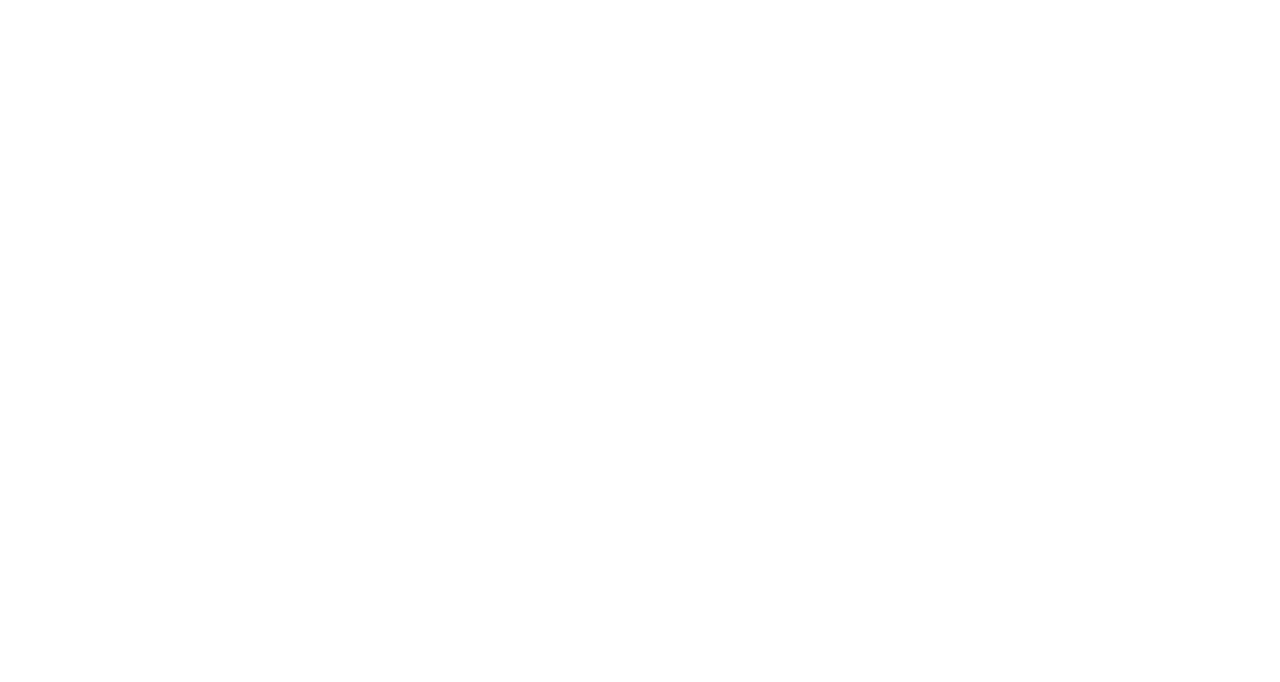
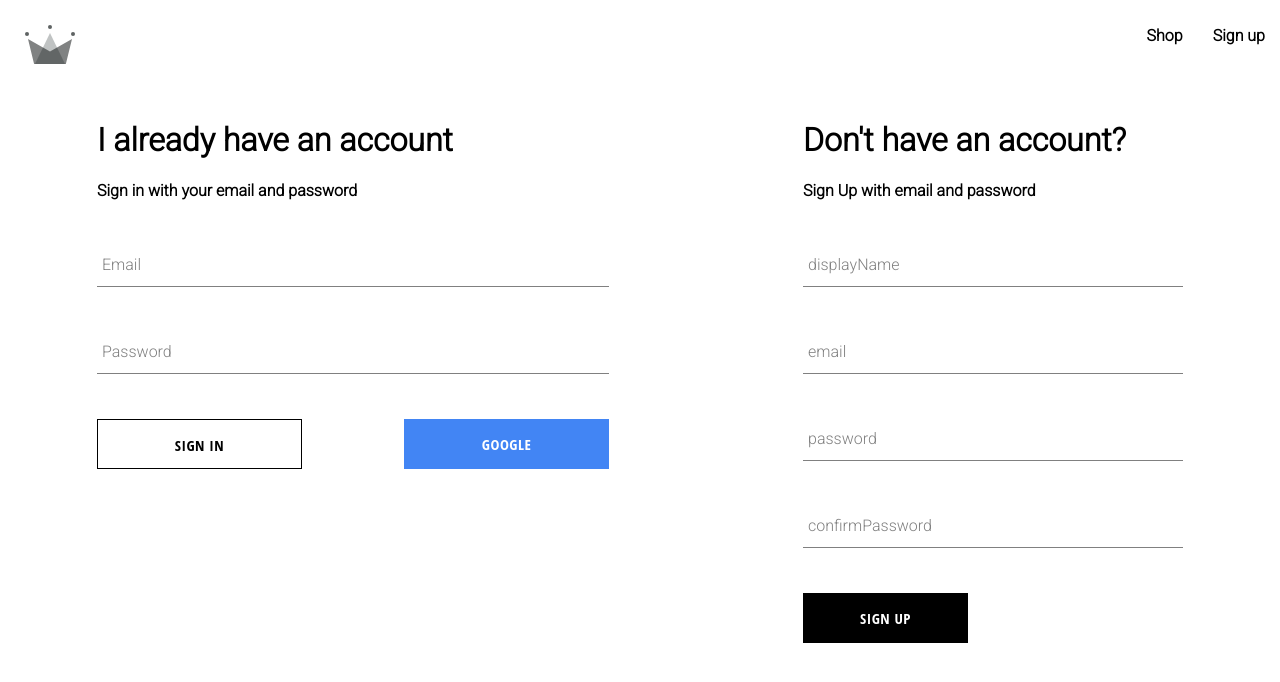
Before and after one commit to AlissonDavisAlmeida/ecommerce_react, a React (Create React App) app: page /authenticate in a window 1280 px wide. Before the commit this address had no page. Shown: the top 682 px of the page. Built offline with nearby package versions, Linux system fonts and the light colour scheme.

Commit message:
User Context API

```diff
--- a/src/App.tsx
+++ b/src/App.tsx
@@ -13,7 +13,7 @@ function App() {
           <Route path="/" element={<NavBar />} >
               <Route index element={<HomePage />} />
               <Route path="shop" element={<ShoppinPage />} />
-              <Route path="signin" element={<Signin />} />
+              <Route path="authenticate" element={<Signin />} />
           </Route>
       </Routes>
   );
--- a/src/components/signinForm/signInForm.tsx
+++ b/src/components/signinForm/signInForm.tsx
@@ -1,4 +1,6 @@
-import { ChangeEvent, FormEvent, useState } from "react";
+import { FirebaseError } from "firebase/app";
+import { ChangeEvent, FormEvent, useContext, useState } from "react";
+import { UserContext } from "../../context/user_context";
 import { createUserDocumentFromAuth, signInWithEmail, signInWithGooglePopUp } from "../../utils/firebase/firebase_utils";
 import Button from "../buttonForm/ButtonForm";
 import FormInput from "../formInput/formInput";
@@ -19,7 +21,7 @@ const initialStateFormFields: InitialState = {
 export function SignInForm() {
 
     const [formField, setformField] = useState(initialStateFormFields);
-
+    const { setUser } = useContext(UserContext)
 
     const signinWithGoogle = async () => {
         const { user } = await signInWithGooglePopUp()
@@ -32,10 +34,15 @@ export function SignInForm() {
 
 
         try {
-            const response = await signInWithEmail(formField.email_form, formField.password_form)
+            const { user } = await signInWithEmail(formField.email_form, formField.password_form)
+
+            setUser?.(user)
             setformField(initialStateFormFields)
         } catch (error: any) {
-
+            if (error.code === "auth/user-not-found") {
+                alert("User not found")
+            }
+            console.log(typeof error)
         }
     }
 
--- a/src/components/signupForm/SignUpForm.tsx
+++ b/src/components/signupForm/SignUpForm.tsx
@@ -1,4 +1,5 @@
-import { ChangeEvent, FormEvent, useState } from "react";
+import { ChangeEvent, FormEvent, useContext, useState } from "react";
+import { UserContext } from "../../context/user_context";
 import { createUser, createUserDocumentFromAuth } from "../../utils/firebase/firebase_utils";
 import Button from "../buttonForm/ButtonForm";
 import FormInput from "../formInput/formInput";
@@ -23,6 +24,9 @@ export function SignupForm() {
 
     const [formField, setformField] = useState(initialStateFormFields);
 
+    const {setUser} = useContext(UserContext)
+
+
     const handleChange = (e: ChangeEvent<HTMLInputElement>) => {
         const { id, value } = e.target;
         setformField({ ...formField, [id]: value });
@@ -37,9 +41,11 @@ export function SignupForm() {
 
         try {
 
-            const login = await createUser(formField.email, formField.password);
+            const { user } = await createUser(formField.email, formField.password);
 
-            const user = await createUserDocumentFromAuth(login?.user, { displayName: formField.displayName });
+            setUser?.(user)
+
+            await createUserDocumentFromAuth(user, { displayName: formField.displayName });
 
             setformField(initialStateFormFields);
         } catch (error: any) {
@@ -80,7 +86,7 @@ export function SignupForm() {
                     value={formField.confirmPassword}
                     required={true} />
 
-                <Button props={{type: "submit"}}>
+                <Button props={{ type: "submit" }}>
                     Sign Up
                 </Button>
             </form>
--- a/src/components/ui/navbar/navbar.tsx
+++ b/src/components/ui/navbar/navbar.tsx
@@ -1,8 +1,24 @@
 import { Link, Outlet } from "react-router-dom";
 import "./navbar.scss"
 import { ReactComponent as Chrown } from "../../../assets/crown.svg"
+import { useContext } from "react";
+import { UserContext } from "../../../context/user_context";
+import { logout } from "../../../utils/firebase/firebase_utils";
 
 function NavBar() {
+
+
+
+    const { user, setUser } = useContext(UserContext)
+
+    const handleLogout = async () => {
+        const result = await logout();
+
+
+        setUser?.(null)
+
+    }
+
     return (
         <>
             <div className="navigation">
@@ -14,7 +30,8 @@ function NavBar() {
 
                 <div className="nav-links">
                     <Link className="link" to="/shop">Shop</Link>
-                    <Link className="link" to="/signin">Sign in</Link>
+                    {user && <span className="link" onClick={handleLogout}>Logout</span>}
+                    {!user && <Link className="link" to="/authenticate">Sign up</Link>}
                 </div>
             </div>
             <Outlet />
--- /dev/null
+++ b/src/context/user_context.tsx
@@ -0,0 +1,36 @@
+import { createContext, useState } from "react";
+
+interface UserContextProps {
+    user: any;
+    setUser?:React.Dispatch<React.SetStateAction<any>>
+}
+
+
+export const UserContext = createContext<UserContextProps>({
+    user: null,
+
+})
+
+
+interface UserProviderProps {
+    children: React.ReactNode;
+}
+
+
+
+
+export const UserProvider = ({ children }: UserProviderProps) => {
+
+    const [user, setUser] = useState(null)
+
+    const initialSettings = {
+        user,
+        setUser
+    }
+
+    return (
+        <UserContext.Provider value={initialSettings}>
+            {children}
+        </UserContext.Provider>
+    )
+}
--- a/src/index.tsx
+++ b/src/index.tsx
@@ -4,6 +4,7 @@ import './index.css';
 import App from './App';
 import reportWebVitals from './reportWebVitals';
 import { BrowserRouter } from 'react-router-dom';
+import { UserProvider } from './context/user_context';
 
 const root = ReactDOM.createRoot(
   document.getElementById('root') as HTMLElement
@@ -11,7 +12,10 @@ const root = ReactDOM.createRoot(
 root.render(
   <React.StrictMode>
     <BrowserRouter>
-      <App />
+      <UserProvider >
+
+        <App />
+      </UserProvider>
     </BrowserRouter>
   </React.StrictMode>
 );
--- a/src/routes/signin/signinPage.scss
+++ b/src/routes/signin/signinPage.scss
@@ -1,4 +1,5 @@
 .container{
     display: flex;
     justify-content: space-around;
+    margin: 30px auto;
 }
--- a/src/routes/signin/signinPage.tsx
+++ b/src/routes/signin/signinPage.tsx
@@ -1,16 +1,16 @@
+import { useContext, useEffect } from "react";
 import {SignInForm, SignupForm}  from "../../components"
-import { createUserDocumentFromAuth, signInWithGooglePopUp } from "../../utils/firebase/firebase_utils";
+import { UserContext } from "../../context/user_context";
 import "./signinPage.scss"
 
 function Signin() {
 
-    const logGoogleUser = async () => {
-        const response = await signInWithGooglePopUp()
+    const user = useContext(UserContext)
 
-        const userDocRef = await createUserDocumentFromAuth(response.user)
+    useEffect(() => {
+        console.log(user)
+    }, [])
 
-        console.log(userDocRef)
-    }
 
     return (
         <div className="container">
--- a/src/utils/firebase/firebase_utils.ts
+++ b/src/utils/firebase/firebase_utils.ts
@@ -4,10 +4,11 @@ import { getAuth,
          signInWithPopup,
          GoogleAuthProvider,
          createUserWithEmailAndPassword,
-         signInWithEmailAndPassword
+         signInWithEmailAndPassword,
+         UserCredential,
+         signOut
         } from "firebase/auth"
 import { getFirestore, doc, getDoc, setDoc } from "firebase/firestore"
-import { stringify } from "querystring";
 
 const firebaseConfig: FirebaseOptions = {
     apiKey: process.env.REACT_APP_API_KEY,
@@ -29,11 +30,15 @@ provider.setCustomParameters({
 export const auth = getAuth()
 export const signInWithGooglePopUp = async () => await signInWithPopup(auth, provider)
 export const signInWithGoogleRedirect = async (): Promise<{ user: {} }> => await signInWithRedirect(auth, provider)
-export const signInWithEmail= async (email: string, password: string) => {
-    if (!email || !password) return
+export const signInWithEmail= async (email: string, password: string): Promise<UserCredential> => {
 
     return await signInWithEmailAndPassword(auth, email, password)
 }
+
+export const logout = async()=>{
+    signOut(auth)
+}
+
 export const db = getFirestore()
 
 export const createUserDocumentFromAuth = async (userAuth: any, additionalInformation: {} = {}) => {
@@ -62,7 +67,6 @@ export const createUserDocumentFromAuth = async (userAuth: any, additionalInform
 
 export const createUser = async (email: string, password: string) => {
 
-    if (!email || !password) return
 
     return await createUserWithEmailAndPassword(auth, email, password)
 }
--- a/tsconfig.json
+++ b/tsconfig.json
@@ -6,6 +6,7 @@
       "dom.iterable",
       "esnext"
     ],
+    "incremental": true,
     "allowJs": true,
     "skipLibCheck": true,
     "esModuleInterop": true,
```
